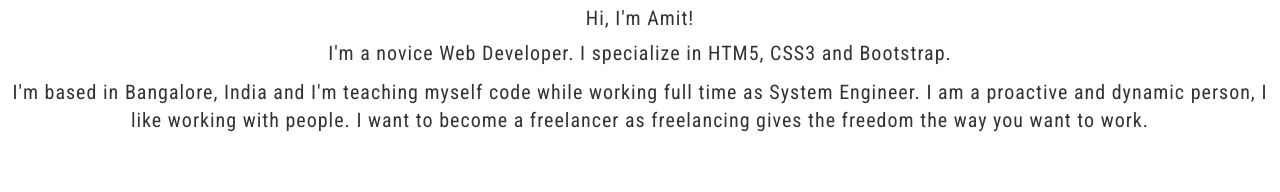
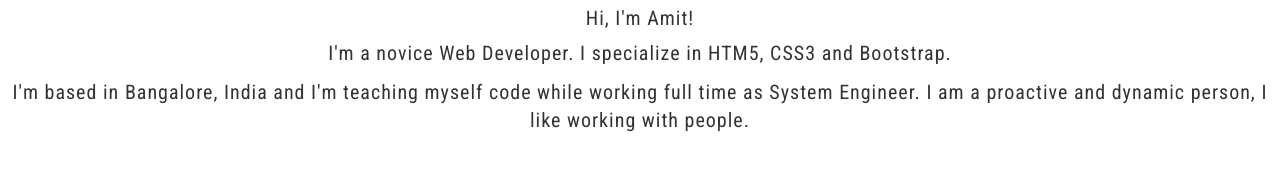
Before and after one commit to AmitSoni07/AmitSoni07.github.io, a plain HTML site: page index.html in a window 1280 px wide. Shown: the part 1062-1254 px from the top of the page. Drawn offline with Linux system fonts and the light colour scheme; a script that the page names is missing; a web font is replaced by a local one.

Commit message:
Update index.html

```diff
--- a/index.html
+++ b/index.html
@@ -64,7 +64,7 @@
 
           <h4>Hi, I'm Amit!</h4>
           <p>I'm a novice Web Developer. I specialize in HTM5, CSS3 and Bootstrap.</p>
-          <p>I'm based in Bangalore, India and I'm teaching myself code while working full time as System Engineer. I am a proactive and dynamic person, I like working with people. I want to become a freelancer as freelancing gives the freedom the way you want to work.</p>
+          <p>I'm based in Bangalore, India and I'm teaching myself code while working full time as System Engineer. I am a proactive and dynamic person, I like working with people.</p>
   </div>
 <!-- End of about section -->
 
```
